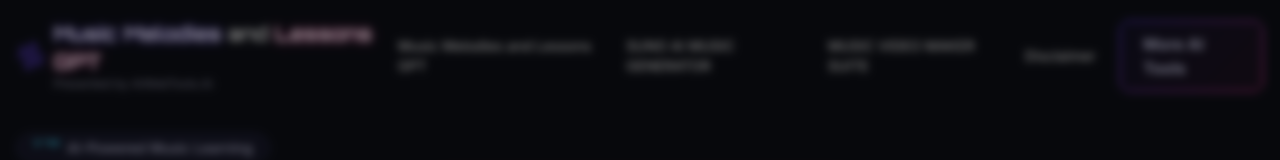
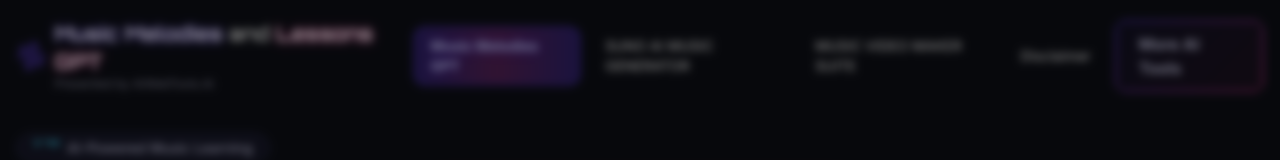
Before and after one commit to aiwebtools/musicmelodiesandlessonsgpt, a React (Vite) app: page / in a window 1280 px wide. Shown: the top 160 px of the page. Built offline with nearby package versions, Linux system fonts and the light colour scheme.

Commit message:
Make main button glow
Make the "Music Melodies and Lessons GPT" button glowing and interactive, ensuring it's clear and stands out as the main tool on the page.

```diff
--- a/src/components/Footer.tsx
+++ b/src/components/Footer.tsx
@@ -47,15 +47,18 @@ const Footer = () => {
           <div>
             <h3 className="font-bold text-lg mb-4 text-white">Quick Links</h3>
             <ul className="space-y-2">
-              <li>
+              <li className="mb-4">
                 <a
                   href="https://chatgpt.com/g/g-HbNtkgAdE-music-melodies-and-lessons-gpt"
                   target="_blank"
                   rel="noopener noreferrer"
-                  className="text-gray-400 hover:text-cyberpunk-primary transition-colors flex items-center gap-1"
+                  className="relative group inline-block px-4 py-3 rounded-lg font-bold text-sm overflow-hidden transition-all duration-300 border-2 border-cyberpunk-primary/50 bg-cyberpunk-primary/10 hover:border-cyberpunk-primary hover:bg-cyberpunk-primary/20 hover:scale-105"
                 >
-                  Music Melodies and Lessons GPT
-                  <ExternalLink size={12} />
+                  <span className="absolute inset-0 bg-gradient-to-r from-cyberpunk-primary/20 to-cyberpunk-secondary/20 opacity-0 group-hover:opacity-100 transition-opacity duration-300"></span>
+                  <span className="absolute inset-0 animate-pulse bg-cyberpunk-primary/10"></span>
+                  <span className="relative z-10 neon-text">Music Melodies GPT</span>
+                  <div className="absolute -inset-1 bg-gradient-to-r from-cyberpunk-primary via-cyberpunk-secondary to-cyberpunk-primary opacity-30 blur-sm group-hover:opacity-60 transition-opacity duration-300 rounded-lg"></div>
+                  <ExternalLink size={12} className="inline ml-2 relative z-10" />
                 </a>
               </li>
               <li>
--- a/src/components/Header.tsx
+++ b/src/components/Header.tsx
@@ -42,9 +42,12 @@ const Header = () => {
             href="https://chatgpt.com/g/g-HbNtkgAdE-music-melodies-and-lessons-gpt"
             target="_blank"
             rel="noopener noreferrer"
-            className="text-sm font-medium text-white hover:text-cyberpunk-primary transition"
+            className="relative group px-4 py-2 rounded-lg font-bold text-sm overflow-hidden transition-all duration-300 border-2 border-cyberpunk-primary/50 bg-cyberpunk-primary/10 hover:border-cyberpunk-primary hover:bg-cyberpunk-primary/20 hover:scale-105"
           >
-            Music Melodies and Lessons GPT
+            <span className="absolute inset-0 bg-gradient-to-r from-cyberpunk-primary/20 to-cyberpunk-secondary/20 opacity-0 group-hover:opacity-100 transition-opacity duration-300"></span>
+            <span className="absolute inset-0 animate-pulse bg-cyberpunk-primary/10"></span>
+            <span className="relative z-10 neon-text">Music Melodies GPT</span>
+            <div className="absolute -inset-1 bg-gradient-to-r from-cyberpunk-primary via-cyberpunk-secondary to-cyberpunk-primary opacity-30 blur-sm group-hover:opacity-60 transition-opacity duration-300 rounded-lg"></div>
           </a>
           <a
             href="https://suno.com/invite/@aiwebtools"
@@ -95,10 +98,13 @@ const Header = () => {
               href="https://chatgpt.com/g/g-HbNtkgAdE-music-melodies-and-lessons-gpt"
               target="_blank"
               rel="noopener noreferrer"
-              className="text-sm font-medium py-2 text-white hover:text-cyberpunk-primary transition"
+              className="relative group px-4 py-3 rounded-lg font-bold text-sm overflow-hidden transition-all duration-300 border-2 border-cyberpunk-primary/50 bg-cyberpunk-primary/10 hover:border-cyberpunk-primary hover:bg-cyberpunk-primary/20 hover:scale-105 w-full text-center"
               onClick={() => setMobileMenuOpen(false)}
             >
-              Music Melodies and Lessons GPT
+              <span className="absolute inset-0 bg-gradient-to-r from-cyberpunk-primary/20 to-cyberpunk-secondary/20 opacity-0 group-hover:opacity-100 transition-opacity duration-300"></span>
+              <span className="absolute inset-0 animate-pulse bg-cyberpunk-primary/10"></span>
+              <span className="relative z-10 neon-text">Music Melodies GPT</span>
+              <div className="absolute -inset-1 bg-gradient-to-r from-cyberpunk-primary via-cyberpunk-secondary to-cyberpunk-primary opacity-30 blur-sm group-hover:opacity-60 transition-opacity duration-300 rounded-lg"></div>
             </a>
             <a
               href="https://suno.com/invite/@aiwebtools"
```
